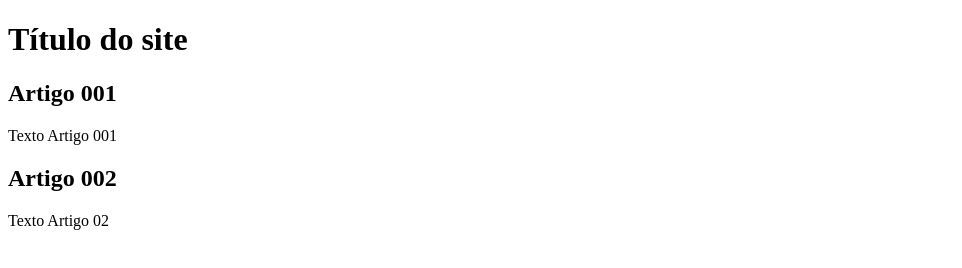
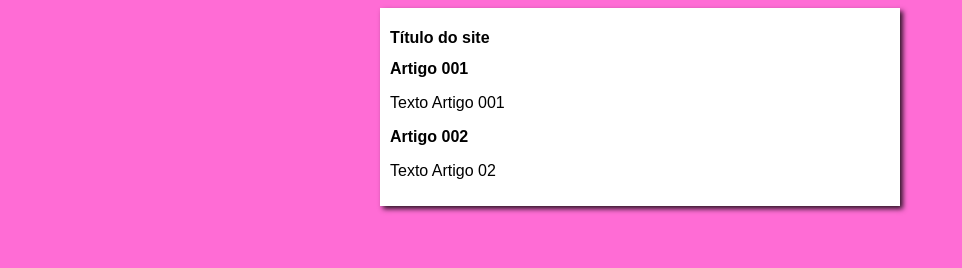
Before and after one commit to ANDRE-SANTOSDS/projeto-site, a plain HTML site: page index.html in a window 1280 px wide. Shown: the whole page, without its empty margins (0-962 px from the left). Drawn offline with Linux system fonts and the light colour scheme.

Commit message:
Iniciei o design

```diff
--- /dev/null
+++ b/estilos/style.css
@@ -0,0 +1,15 @@
+@charset "UTF-8";
+*{
+    font-family: Arial, Helvetica, sans-serif;
+    font-size: 1rem;
+}
+body{
+    background-color: rgb(255, 108, 213);
+}
+main{
+    background-color: white;
+    width: 500px;
+    margin: auto;
+    box-shadow: 3px 3px 5px rgba(0, 0, 0, 0.809);
+    padding: 10px;
+}
--- a/index.html
+++ b/index.html
@@ -4,6 +4,7 @@
     <meta charset="UTF-8">
     <meta name="viewport" content="width=device-width, initial-scale=1.0">
     <title>Título do site</title>
+    <link rel="stylesheet" href="estilos/style.css">
 </head>
 <body>
     <main>
```
